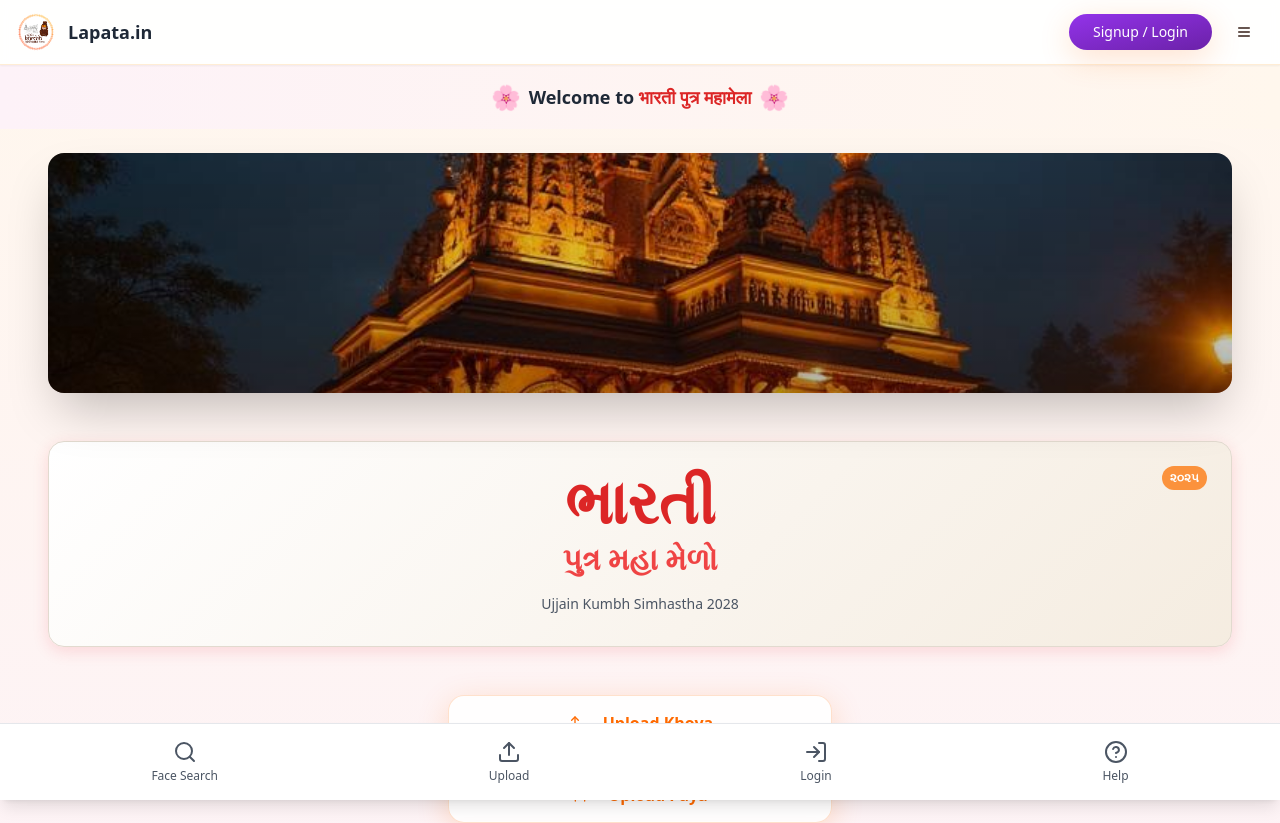
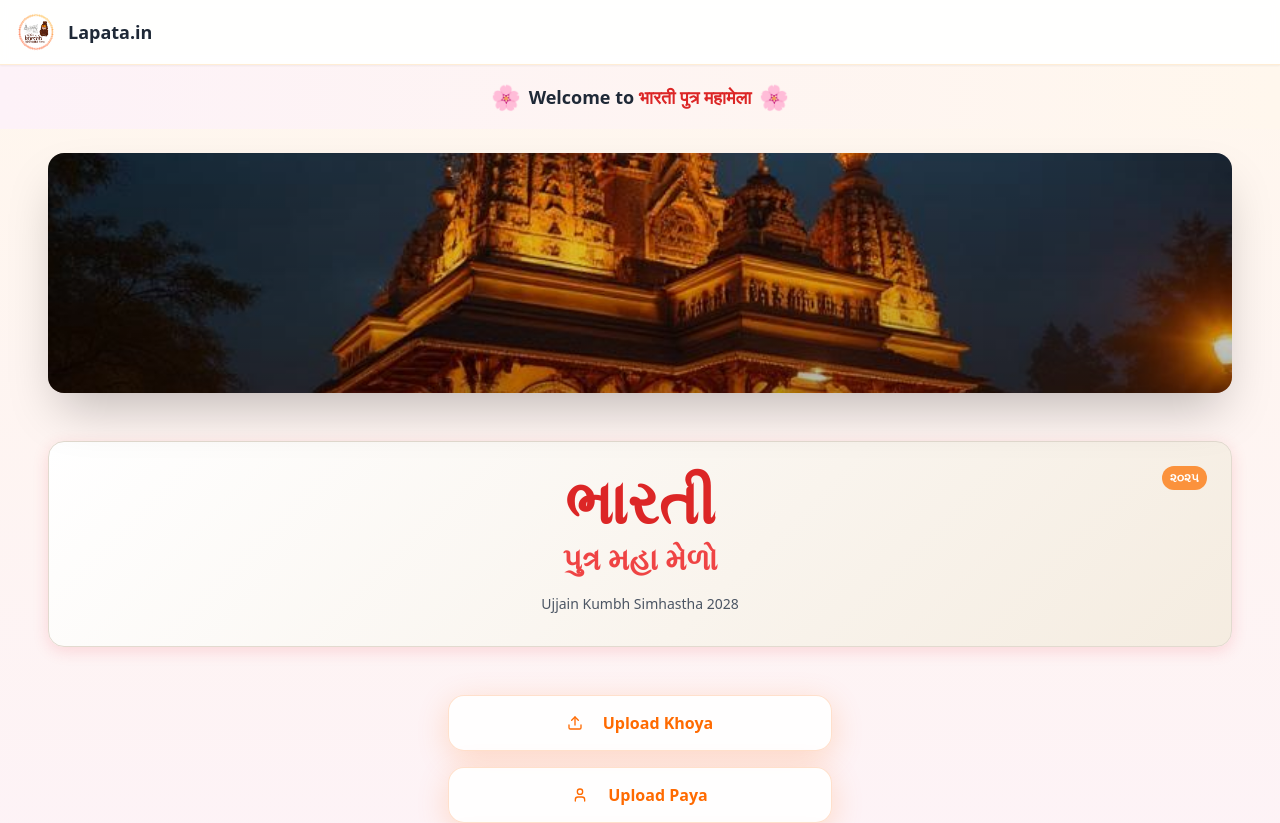
Before and after one commit to Khoji-infotech/Khoji-infotech, a React (Vite) app: page / in a window 1280 px wide. Shown: the top 823 px of the page. Built offline with nearby package versions, Linux system fonts and the light colour scheme.

Commit message:
Remove unnecessary UI elements

```diff
--- a/src/components/Header.tsx
+++ b/src/components/Header.tsx
@@ -1,10 +1,7 @@
-import { Button } from "@/components/ui/button";
-import { Menu } from "lucide-react";
-
 const Header = () => {
   return (
     <header className="w-full bg-white/95 backdrop-blur-sm shadow-sm border-b border-orange-100 sticky top-0 z-50">
-      <div className="container mx-auto px-4 py-3 flex items-center justify-between">
+      <div className="container mx-auto px-4 py-3">
         <div className="flex items-center space-x-3">
           <img
             src="/lovable-uploads/0d2b8871-26f7-4feb-9b66-94110480021a.png"
@@ -13,15 +10,6 @@ const Header = () => {
           />
           <span className="font-bold text-lg text-gray-800">Lapata.in</span>
         </div>
-
-        <div className="flex items-center space-x-3">
-          <Button variant="temple" size="sm" className="rounded-full px-6">
-            Signup / Login
-          </Button>
-          <Button variant="ghost" size="icon">
-            <Menu className="h-5 w-5" />
-          </Button>
-        </div>
       </div>
     </header>
   );
--- a/src/pages/Index.tsx
+++ b/src/pages/Index.tsx
@@ -3,17 +3,15 @@ import WelcomeSection from "@/components/WelcomeSection";
 import TempleHero from "@/components/TempleHero";
 import EventBranding from "@/components/EventBranding";
 import ActionButtons from "@/components/ActionButtons";
-import BottomNavigation from "@/components/BottomNavigation";
 
 const Index = () => {
   return (
-    <div className="min-h-screen bg-gradient-to-b from-orange-50 to-pink-50 pb-20">
+    <div className="min-h-screen bg-gradient-to-b from-orange-50 to-pink-50">
       <Header />
       <WelcomeSection />
       <TempleHero />
       <EventBranding />
       <ActionButtons />
-      <BottomNavigation />
     </div>
   );
 };
```
